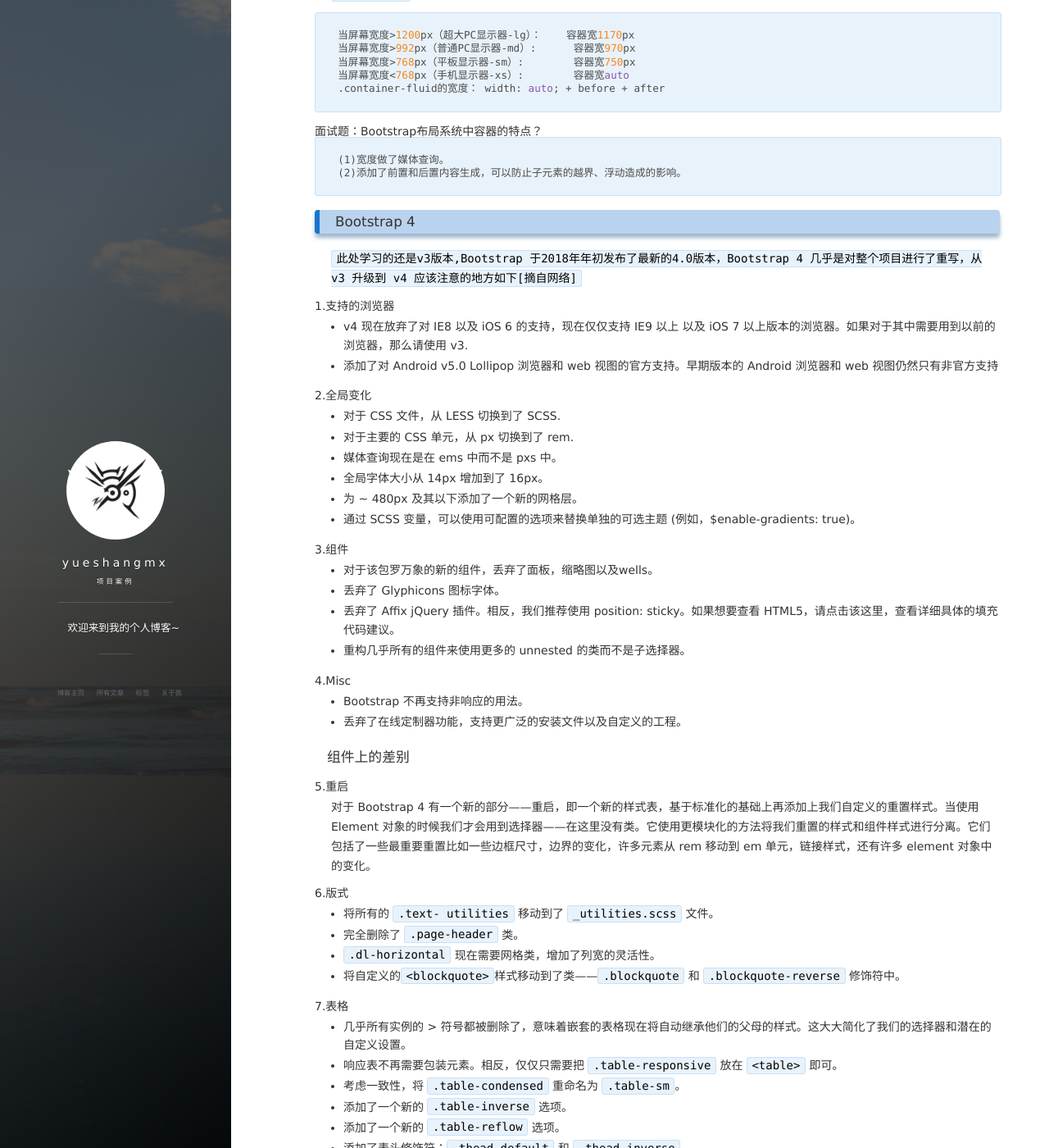
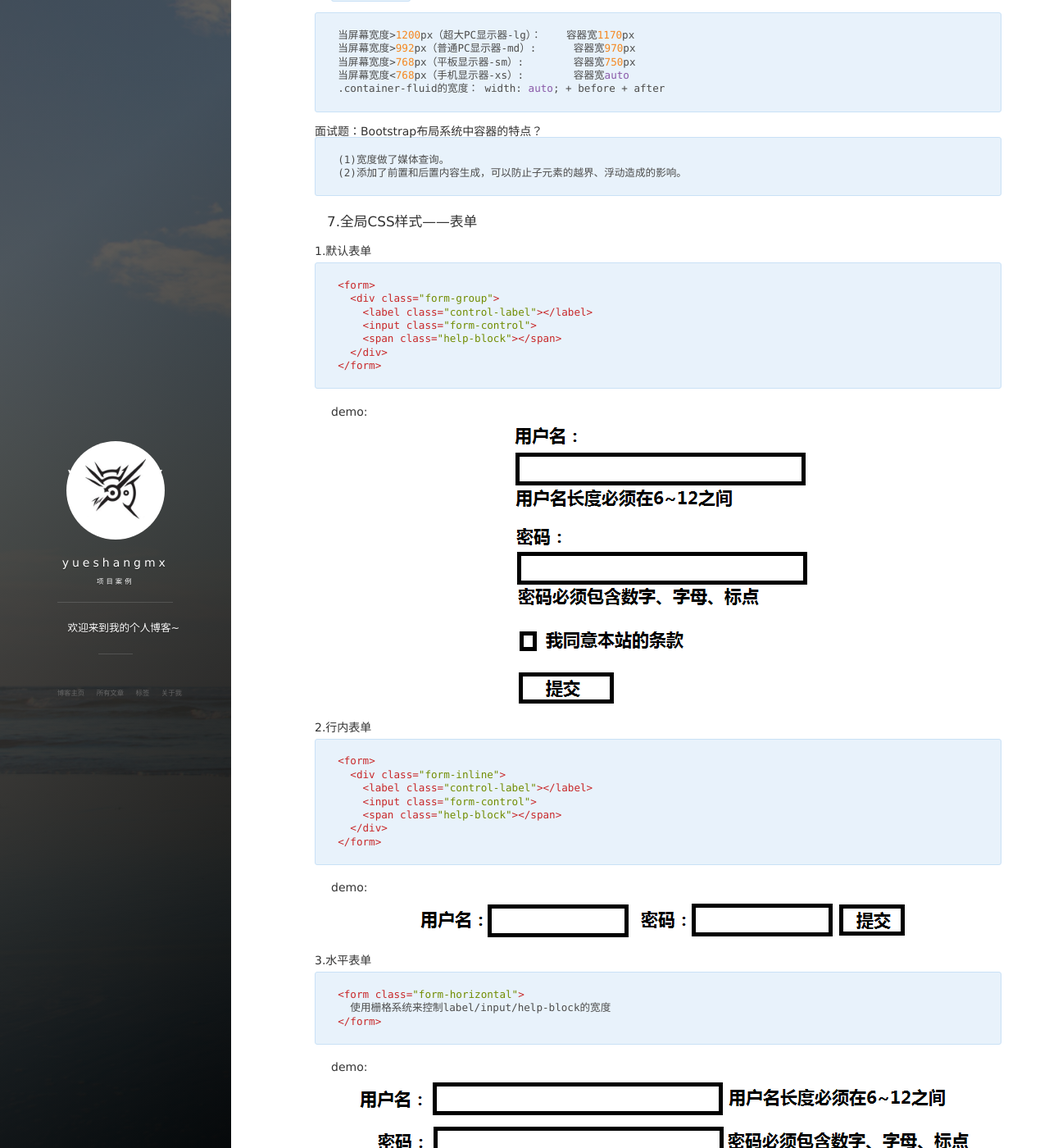
Before and after one commit to yueshangmx/yueshangmx.github.io, a Jekyll site: the page built from _posts/2017-11-21-响应式网页-Bootstrap.md, in a window 1280 px wide and 1400 px high, scrolled down 4046 px. Shown: the whole window at 82% size. Built offline with Jekyll 4.4.1, drawn with Linux system fonts in a browser that asks for light colours; nearby versions of some CDN libraries; comment, search, counter and statistics services are not loaded.

Commit message:
update bootstrap

````diff
--- a/_posts/2017-11-21-响应式网页-Bootstrap.md
+++ b/_posts/2017-11-21-响应式网页-Bootstrap.md
@@ -167,9 +167,9 @@
 ```text
 .table
 .table-bordered		带边框的表格
-.table-responsive		响应式表格  注意：使用在table的父元素上，而不是table上
+.table-responsive	响应式表格  注意：使用在table的父元素上，而不是table上
 .table-striped		隔行变色的表格
-.table-hover			带悬停效果的表格
+.table-hover		带悬停效果的表格
 ```
 
 #### 6.Bootstrap全局CSS样式——栅格布局系统——重点
@@ -223,6 +223,47 @@
 (1)宽度做了媒体查询。
 (2)添加了前置和后置内容生成，可以防止子元素的越界、浮动造成的影响。
 ```
+
+#### 7.全局CSS样式——表单
+
+##### 1.默认表单
+```html
+<form>
+  <div class="form-group">
+    <label class="control-label"></label>
+    <input class="form-control">
+    <span class="help-block"></span>
+  </div>
+</form>
+```
+demo:
+![](/images/posts/bootstrap/form-default.png)
+
+##### 2.行内表单
+```html
+<form>
+  <div class="form-inline">
+    <label class="control-label"></label>
+    <input class="form-control">
+    <span class="help-block"></span>
+  </div>
+</form>
+```
+demo:
+![](/images/posts/bootstrap/form-inline.png)
+
+##### 3.水平表单
+```html
+<form class="form-horizontal">
+  使用栅格系统来控制label/input/help-block的宽度
+</form>
+```
+demo:
+![](/images/posts/bootstrap/form-horizontal.png)
+
+### 4.Bootstrap 组件
+
+
 
 ### Bootstrap 4
 `此处学习的还是v3版本,Bootstrap 于2018年年初发布了最新的4.0版本，Bootstrap 4 几乎是对整个项目进行了重写，从 v3 升级到 v4 应该注意的地方如下[摘自网络]`
````
Also changed, not shown: images/posts/bootstrap/form-default.png (added), images/posts/bootstrap/form-horizontal.png (added), images/posts/bootstrap/form-inline.png (added).
